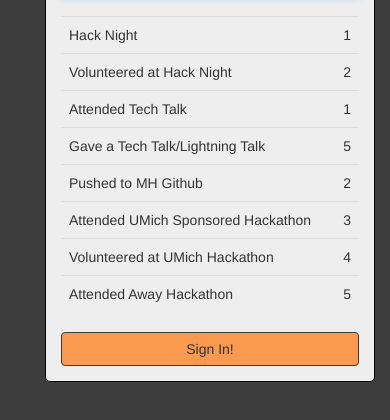
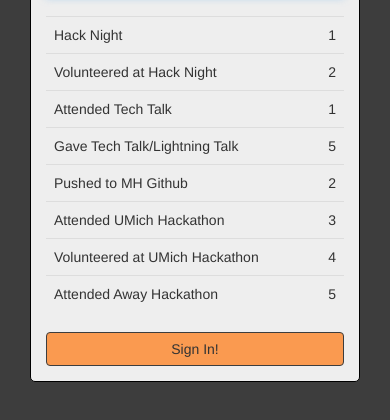
Before and after one commit to mattste/Michigan-Hackers-Attendance-System, a plain HTML site: page index.html in a window 390 px wide. Shown: the part 206-626 px from the top of the page. Drawn offline with nearby package versions, Linux system fonts and the light colour scheme.

Commit message:
Looking pretty on mobile

```diff
--- a/index.html
+++ b/index.html
@@ -42,7 +42,7 @@
             <td class="align-right">1</td>
           </tr>
           <tr class="event-item">
-            <td class="event-title" name="give-tech-talk" >Gave a Tech Talk/Lightning Talk</td>
+            <td class="event-title" name="give-tech-talk" >Gave Tech Talk/Lightning Talk</td>
             <td class="align-right">5</td>
           </tr>
           <tr class="event-item">
@@ -50,7 +50,7 @@
             <td class="align-right">2</td>
           </tr>
           <tr class="event-item">
-            <td class="event-title" name="attend-hthon" >Attended UMich Sponsored Hackathon</td>
+            <td class="event-title" name="attend-hthon" >Attended UMich Hackathon</td>
             <td class="align-right">3</td>
           </tr>
           <tr class="event-item">
--- a/static/css/signin.css
+++ b/static/css/signin.css
@@ -1,8 +1,8 @@
 body {
   padding-top: 60px;
   padding-bottom: 50px;
-  padding-right: 30px;
-  padding-left: 30px;
+  padding-right: 15px;
+  padding-left: 15px;
   background-color: #3d3d3d;
 }
 
@@ -14,7 +14,7 @@ body {
 }
 
 .form-signin {
-  min-width: 330px;
+  min-width: 270px;
   max-width: 700px;
   padding: 15px;
   margin: 0 auto;
```
